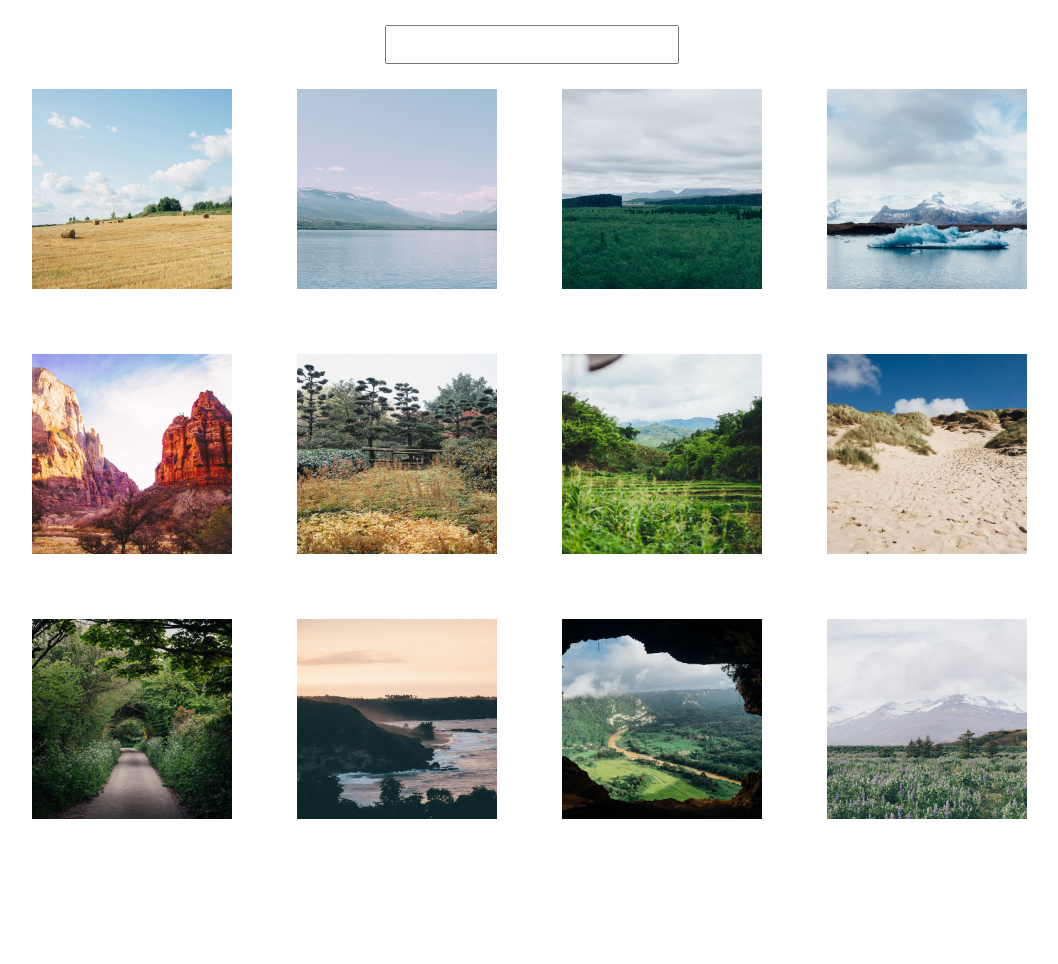
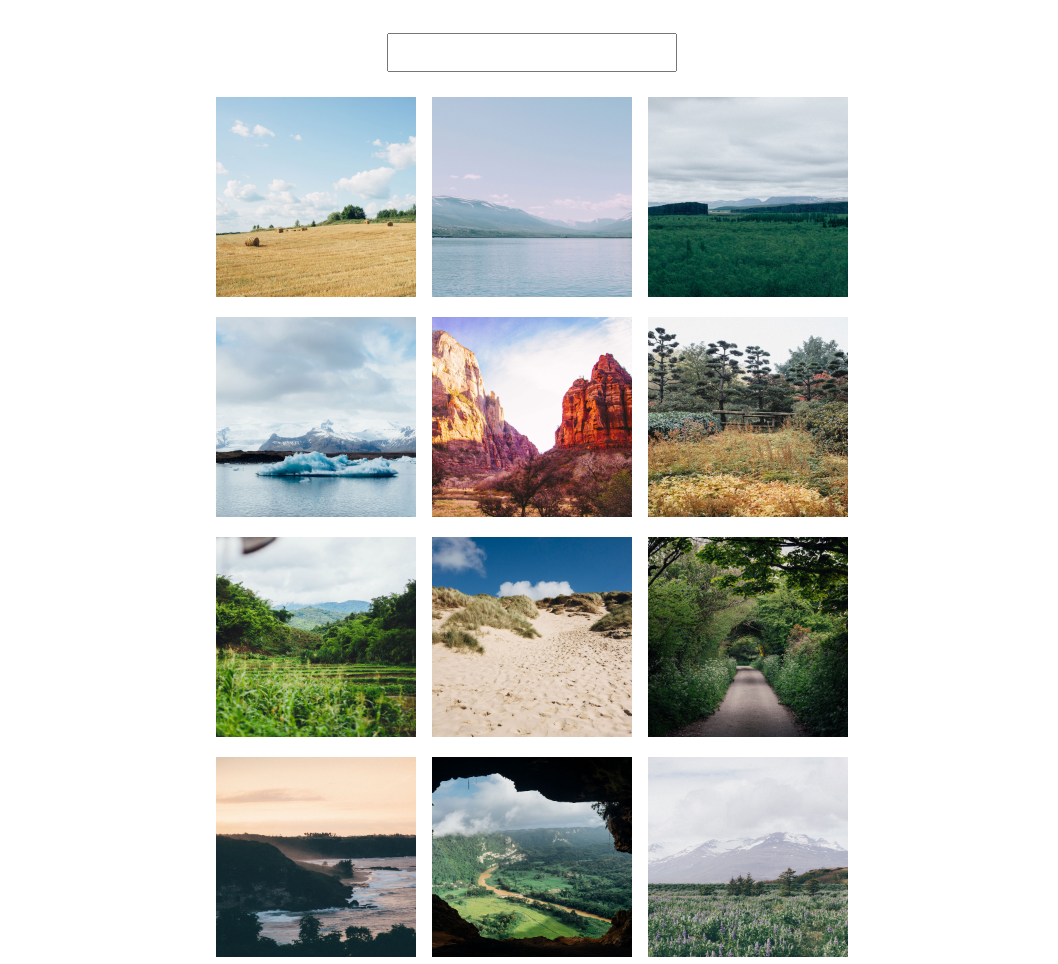
Before and after one commit to teplatformdesign/techdegreeproject5, a plain HTML site: page index.html in a window 1280 px wide. Shown: the whole page, without its empty margins (108-1166 px from the left). Before the commit the page ends 844 px from the top, so only its background shows below. Drawn offline with Linux system fonts and the light colour scheme.

Commit message:
fixed flow

```diff
--- a/css/styles.css
+++ b/css/styles.css
@@ -1,23 +1,17 @@
 * {
-	box-sizing: border-box;
+ box-sizing: border-box;
 }
 body {
-	font-size: 1.4em;
-	font-family: sans-serif;
- font-weight: bold;
- padding: 0;
- margin: 0;
 	background:white;
 }
 
 .grid{
+    max-width: 50%;
     display: grid;
-    grid-template-columns: repeat( 4, minmax(200px, 200px) );
-    grid-template-rows: repeat(3, 200px);
-    grid-gap: 65px;
-    max-width: 1000px;
-    background: #fff;
-	   margin: 25px auto;
+    justify-items: center;
+    grid-template-columns: repeat(auto-fit, minmax(200px, 1fr));
+    grid-gap: 1rem;
+    margin: auto;
 }
 
 img {
@@ -31,10 +25,6 @@ input {
  margin-right: 38%;
  margin-left: 38.5%;
  margin-top: 25px;
+ margin-bottom: 25px;
  padding: 10px;
 }
-
-a {
- width: 200px;
- height: 200px;
-}
```
